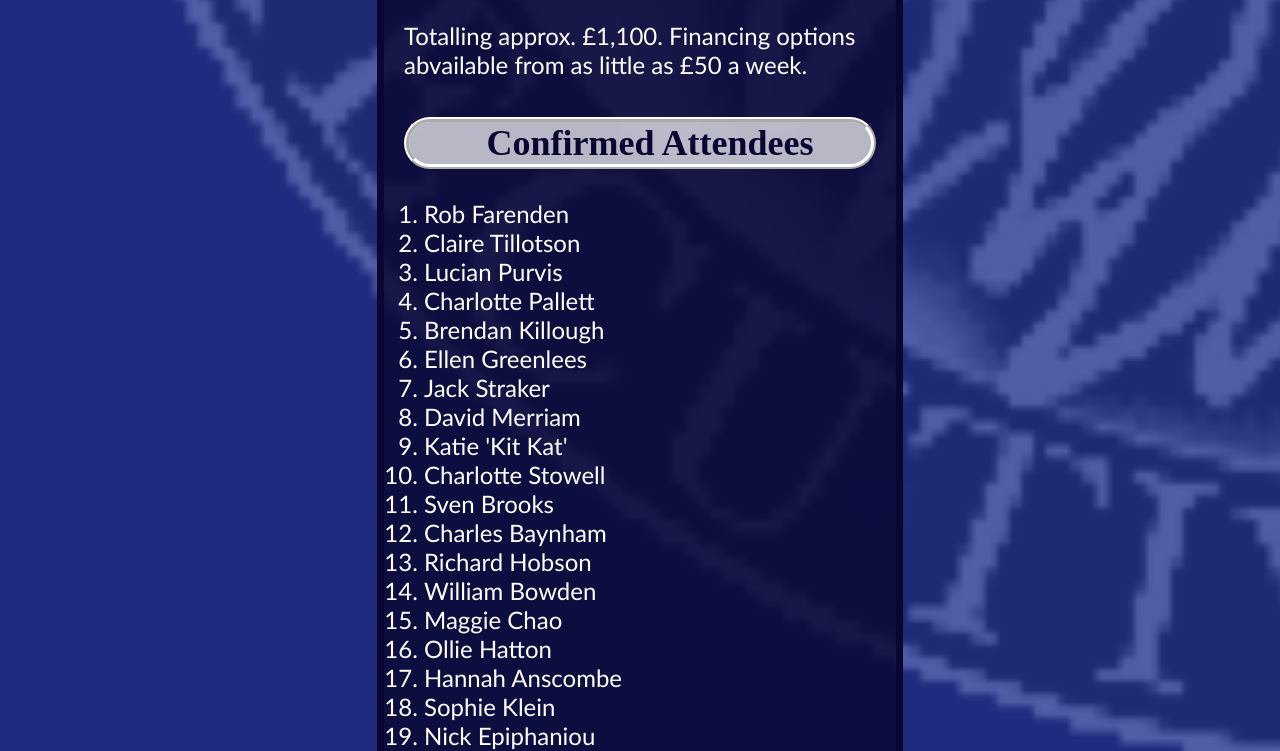
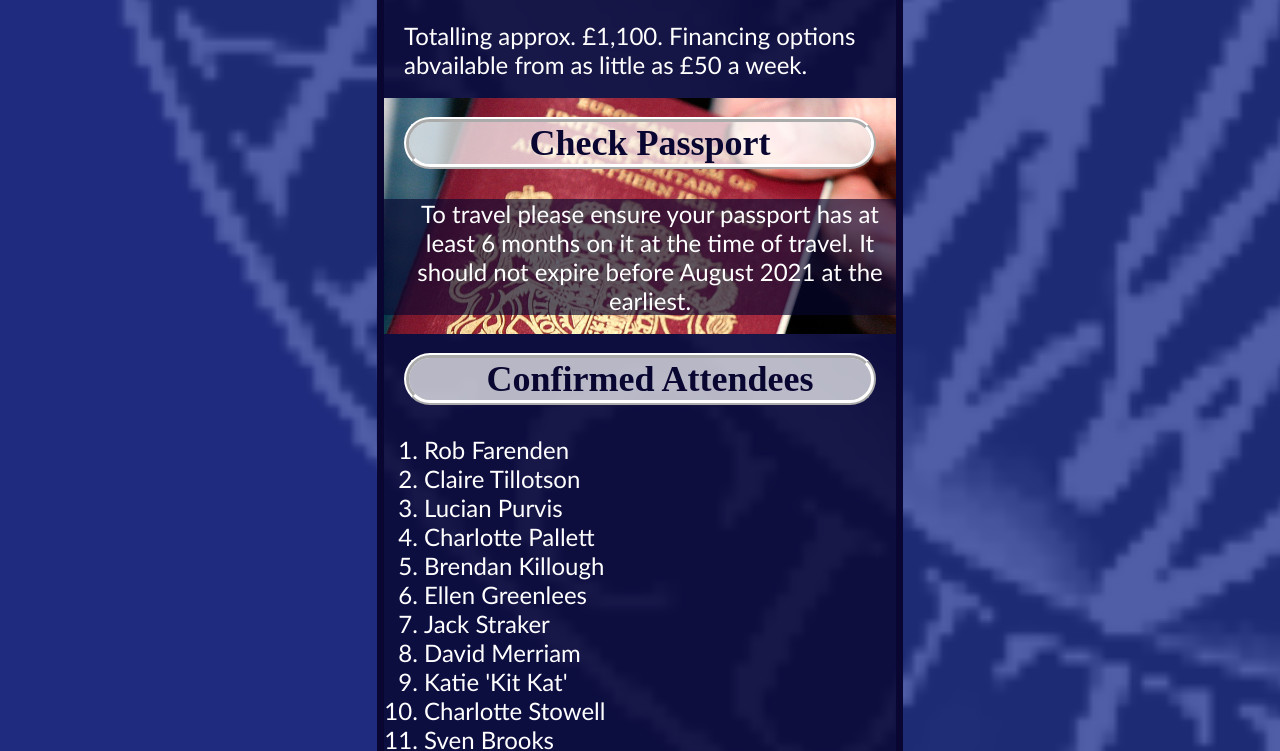
Before and after one commit to Rob334/Vidal-V, a plain HTML site: page index.html in a window 1280 px wide. Shown: the part 2049-2800 px from the top of the page. Drawn offline with Linux system fonts and the light colour scheme; a web font is replaced by a local one.

Commit message:
Passport info added

```diff
--- a/index.html
+++ b/index.html
@@ -71,8 +71,17 @@
                 <li>£300 in resort</li>
             </ol>
             <p>Totalling approx. £1,100. Financing options abvailable from as little as £50 a week.</p>
-            <br><br>
+            <br>
 
+            <div class="passport">
+                <br>
+                <h2>Check Passport</h2>
+                <p>To travel please ensure your passport has at least 6 months on it at the time of travel.
+                    It should not expire before August 2021 at the earliest.
+                </p>
+                <br>
+            </div>
+            <br>
 
             <h2 class="confirmed">Confirmed Attendees</h2>
             <ol>
@@ -95,6 +104,7 @@
                 <li>Hannah Anscombe</li>
                 <li>Sophie Klein</li>
                 <li>Nick Epiphaniou</li>
+                <li>Sarah Shapcott</li>
             </ol>
             <br><br>
 
--- a/resources/CSS/index.CSS
+++ b/resources/CSS/index.CSS
@@ -306,6 +306,15 @@ a{
     color: white;
 }
 
+.passport{
+    background-image: url(../images/Passport.jpg);
+    background-size: 100%;
+}
+
+.passport p{
+    background-color: rgba(9, 7, 49, 0.65);
+    text-align: center;
+}
 
 @media only screen and (max-width: 600px){
     h1{
```
Also changed, not shown: resources/images/Passport.jpg (added).
